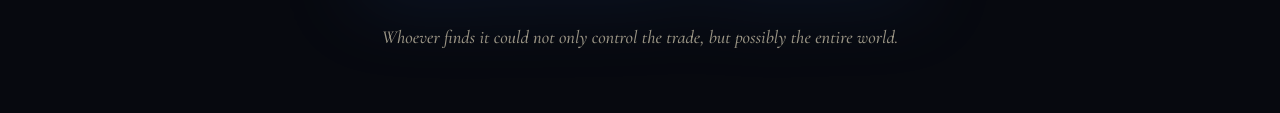
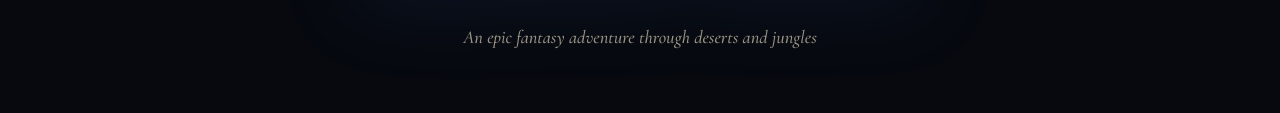
Before and after one commit to lukewchaney/totdk-trailers, a plain HTML site: page index.html in a window 1280 px wide. Shown: the part 456-569 px from the top of the page. Drawn offline with nearby package versions, Linux system fonts and the light colour scheme.

Commit message:
Tagline: An epic fantasy adventure through deserts and jungles
Co-Authored-By: Claude Opus 5.5 <noreply@anthropic.com>
Claude-Session: https://claude.ai/code/session_01UfAsUPDHH6j5DL3wgpDUMH

```diff
--- a/index.html
+++ b/index.html
@@ -18,7 +18,7 @@
 <body>
   <header class="hero wrap">
     <img class="logo" src="assets/logo.png" alt="Treasure of the Dragon King">
-    <p class="tagline">Whoever finds it could not only control the trade, but possibly the entire world.</p>
+    <p class="tagline">An epic fantasy adventure through deserts and jungles</p>
   </header>
   <main class="wrap">
     <div class="rule">Watch</div>
```
